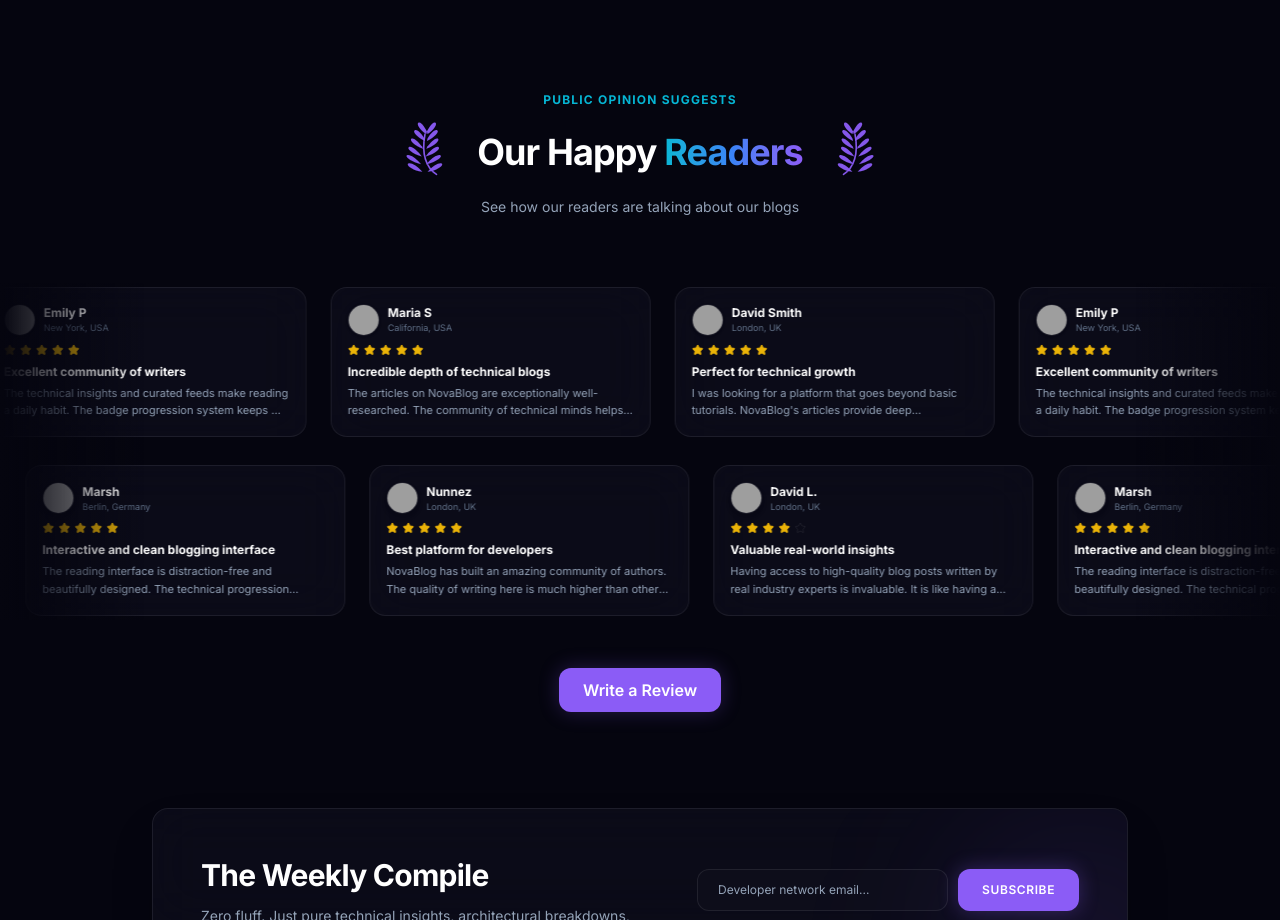
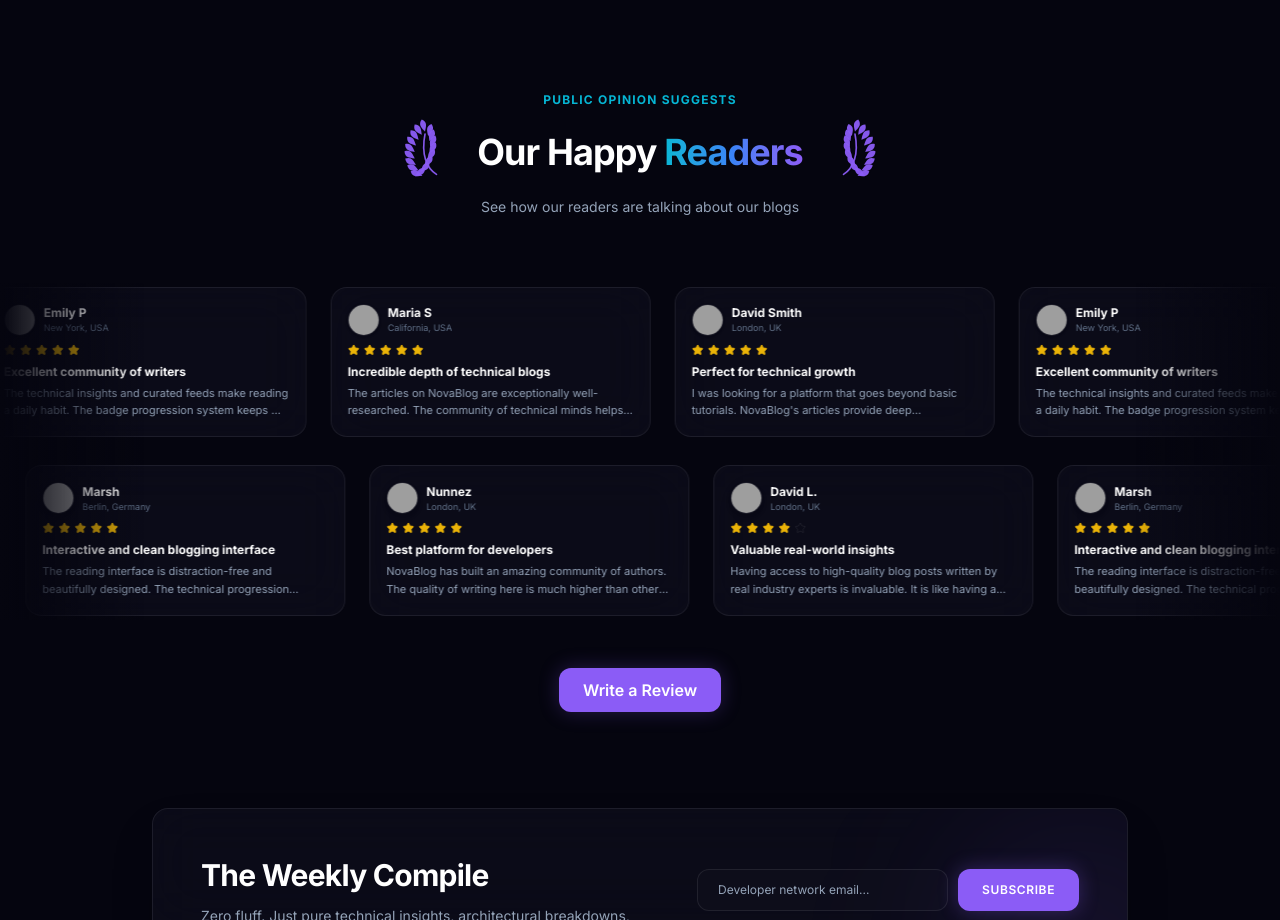
Before and after one commit to swappy-sutar/Novablog-app, a React (Vite) app in the folder frontend/: page / in a window 1280 px wide. Shown: the part 1960-2880 px from the top of the page. Built offline with nearby package versions, Linux system fonts and the light colour scheme; no server answers; grey boxes are pictures that could not be loaded.

Commit message:
style(testimonials): complete leaf design to match mockup as it is by arranging 18 transformed leaves

```diff
--- a/frontend/src/components/home/Testimonials.jsx
+++ b/frontend/src/components/home/Testimonials.jsx
@@ -92,7 +92,7 @@ const Testimonials = () => {
         </p>
 
         <div className="flex items-center justify-center gap-3 sm:gap-5 w-full max-w-lg">
-          {/* Left Laurel Wreath (High-Fidelity Lush Leaf Branch) */}
+          {/* Left Laurel Wreath (High-Fidelity Award-Style Branch) */}
           <svg className="w-10 h-10 sm:w-16 sm:h-16 text-brand-purple/95 shrink-0 select-none fill-current overflow-visible" viewBox="0 0 100 100">
             <defs>
               <filter id="laurel-shadow-left" x="-20%" y="-20%" width="140%" height="140%">
@@ -101,26 +101,30 @@ const Testimonials = () => {
             </defs>
             {/* Stem */}
             <path d="M68,85 C52,75 44,53 50,22" fill="none" stroke="currentColor" strokeWidth="2.5" strokeLinecap="round" filter="url(#laurel-shadow-left)" />
-            {/* Overlapping Leaf Pairs */}
+            {/* Leaves Group */}
             <g filter="url(#laurel-shadow-left)">
-              {/* Pair 1 - top */}
-              <path d="M52,22 C42,16 36,6 40,4 C44,2 50,12 53,18 Z" />
-              <path d="M54,22 C64,16 70,6 66,4 C62,2 56,12 53,18 Z" />
-              {/* Pair 2 */}
-              <path d="M50,33 C38,27 30,18 34,16 C38,14 46,23 49,29 Z" />
-              <path d="M53,33 C65,27 73,18 69,16 C65,14 57,23 54,29 Z" />
-              {/* Pair 3 */}
-              <path d="M47,45 C33,40 25,31 29,29 C33,27 41,36 45,41 Z" />
-              <path d="M52,45 C66,40 74,31 70,29 C66,27 58,36 54,41 Z" />
-              {/* Pair 4 */}
-              <path d="M45,57 C29,52 21,44 25,42 C29,40 38,48 42,53 Z" />
-              <path d="M51,57 C67,52 75,44 71,42 C67,40 58,48 54,53 Z" />
-              {/* Pair 5 */}
-              <path d="M44,69 C27,65 18,57 22,55 C26,53 36,60 40,65 Z" />
-              <path d="M52,69 C69,65 78,57 74,55 C70,53 60,60 56,65 Z" />
-              {/* Pair 6 */}
-              <path d="M46,81 C29,78 20,70 24,68 C28,66 38,72 42,77 Z" />
-              <path d="M54,81 C71,78 80,70 76,68 C72,66 62,72 58,77 Z" />
+              {/* Top central leaf */}
+              <path d="M0,0 C-3,-6 -6,-10 0,-15 C6,-10 3,-6 0,0 Z" transform="translate(50, 18) rotate(-15) scale(1.3)" />
+
+              {/* Left-side leaves pointing up-left */}
+              <path d="M0,0 C-3,-6 -6,-10 0,-15 C6,-10 3,-6 0,0 Z" transform="translate(45, 23) rotate(-35) scale(1.3)" />
+              <path d="M0,0 C-3,-6 -6,-10 0,-15 C6,-10 3,-6 0,0 Z" transform="translate(40, 31) rotate(-40) scale(1.3)" />
+              <path d="M0,0 C-3,-6 -6,-10 0,-15 C6,-10 3,-6 0,0 Z" transform="translate(36, 40) rotate(-45) scale(1.3)" />
+              <path d="M0,0 C-3,-6 -6,-10 0,-15 C6,-10 3,-6 0,0 Z" transform="translate(34, 50) rotate(-50) scale(1.3)" />
+              <path d="M0,0 C-3,-6 -6,-10 0,-15 C6,-10 3,-6 0,0 Z" transform="translate(34, 60) rotate(-55) scale(1.3)" />
+              <path d="M0,0 C-3,-6 -6,-10 0,-15 C6,-10 3,-6 0,0 Z" transform="translate(36, 70) rotate(-60) scale(1.3)" />
+              <path d="M0,0 C-3,-6 -6,-10 0,-15 C6,-10 3,-6 0,0 Z" transform="translate(40, 79) rotate(-65) scale(1.3)" />
+              <path d="M0,0 C-3,-6 -6,-10 0,-15 C6,-10 3,-6 0,0 Z" transform="translate(46, 87) rotate(-70) scale(1.3)" />
+
+              {/* Right-side leaves pointing up-right */}
+              <path d="M0,0 C-3,-6 -6,-10 0,-15 C6,-10 3,-6 0,0 Z" transform="translate(55, 25) rotate(15) scale(1.3)" />
+              <path d="M0,0 C-3,-6 -6,-10 0,-15 C6,-10 3,-6 0,0 Z" transform="translate(57, 33) rotate(20) scale(1.3)" />
+              <path d="M0,0 C-3,-6 -6,-10 0,-15 C6,-10 3,-6 0,0 Z" transform="translate(58, 42) rotate(25) scale(1.3)" />
+              <path d="M0,0 C-3,-6 -6,-10 0,-15 C6,-10 3,-6 0,0 Z" transform="translate(57, 52) rotate(30) scale(1.3)" />
+              <path d="M0,0 C-3,-6 -6,-10 0,-15 C6,-10 3,-6 0,0 Z" transform="translate(54, 62) rotate(35) scale(1.3)" />
+              <path d="M0,0 C-3,-6 -6,-10 0,-15 C6,-10 3,-6 0,0 Z" transform="translate(49, 72) rotate(40) scale(1.3)" />
+              <path d="M0,0 C-3,-6 -6,-10 0,-15 C6,-10 3,-6 0,0 Z" transform="translate(43, 81) rotate(45) scale(1.3)" />
+              <path d="M0,0 C-3,-6 -6,-10 0,-15 C6,-10 3,-6 0,0 Z" transform="translate(35, 88) rotate(50) scale(1.3)" />
             </g>
           </svg>
 
@@ -128,36 +132,39 @@ const Testimonials = () => {
             Our Happy <span className="text-gradient">Readers</span>
           </h2>
 
-          {/* Right Laurel Wreath (Mirrored High-Fidelity Lush Leaf Branch) */}
+          {/* Right Laurel Wreath (Mirrored High-Fidelity Award-Style Branch) */}
           <svg className="w-10 h-10 sm:w-16 sm:h-16 text-brand-purple/95 shrink-0 select-none fill-current scale-x-[-1] overflow-visible" viewBox="0 0 100 100">
             <defs>
               <filter id="laurel-shadow-right" x="-20%" y="-20%" width="140%" height="140%">
-                {/* Mirror shadow offset horizontally */}
                 <feDropShadow dx="-0.8" dy="1.2" stdDeviation="0.8" floodColor="#000000" floodOpacity="0.25" />
               </filter>
             </defs>
             {/* Stem */}
             <path d="M68,85 C52,75 44,53 50,22" fill="none" stroke="currentColor" strokeWidth="2.5" strokeLinecap="round" filter="url(#laurel-shadow-right)" />
-            {/* Overlapping Leaf Pairs */}
+            {/* Leaves Group */}
             <g filter="url(#laurel-shadow-right)">
-              {/* Pair 1 - top */}
-              <path d="M52,22 C42,16 36,6 40,4 C44,2 50,12 53,18 Z" />
-              <path d="M54,22 C64,16 70,6 66,4 C62,2 56,12 53,18 Z" />
-              {/* Pair 2 */}
-              <path d="M50,33 C38,27 30,18 34,16 C38,14 46,23 49,29 Z" />
-              <path d="M53,33 C65,27 73,18 69,16 C65,14 57,23 54,29 Z" />
-              {/* Pair 3 */}
-              <path d="M47,45 C33,40 25,31 29,29 C33,27 41,36 45,41 Z" />
-              <path d="M52,45 C66,40 74,31 70,29 C66,27 58,36 54,41 Z" />
-              {/* Pair 4 */}
-              <path d="M45,57 C29,52 21,44 25,42 C29,40 38,48 42,53 Z" />
-              <path d="M51,57 C67,52 75,44 71,42 C67,40 58,48 54,53 Z" />
-              {/* Pair 5 */}
-              <path d="M44,69 C27,65 18,57 22,55 C26,53 36,60 40,65 Z" />
-              <path d="M52,69 C69,65 78,57 74,55 C70,53 60,60 56,65 Z" />
-              {/* Pair 6 */}
-              <path d="M46,81 C29,78 20,70 24,68 C28,66 38,72 42,77 Z" />
-              <path d="M54,81 C71,78 80,70 76,68 C72,66 62,72 58,77 Z" />
+              {/* Top central leaf */}
+              <path d="M0,0 C-3,-6 -6,-10 0,-15 C6,-10 3,-6 0,0 Z" transform="translate(50, 18) rotate(-15) scale(1.3)" />
+
+              {/* Left-side leaves pointing up-left */}
+              <path d="M0,0 C-3,-6 -6,-10 0,-15 C6,-10 3,-6 0,0 Z" transform="translate(45, 23) rotate(-35) scale(1.3)" />
+              <path d="M0,0 C-3,-6 -6,-10 0,-15 C6,-10 3,-6 0,0 Z" transform="translate(40, 31) rotate(-40) scale(1.3)" />
+              <path d="M0,0 C-3,-6 -6,-10 0,-15 C6,-10 3,-6 0,0 Z" transform="translate(36, 40) rotate(-45) scale(1.3)" />
+              <path d="M0,0 C-3,-6 -6,-10 0,-15 C6,-10 3,-6 0,0 Z" transform="translate(34, 50) rotate(-50) scale(1.3)" />
+              <path d="M0,0 C-3,-6 -6,-10 0,-15 C6,-10 3,-6 0,0 Z" transform="translate(34, 60) rotate(-55) scale(1.3)" />
+              <path d="M0,0 C-3,-6 -6,-10 0,-15 C6,-10 3,-6 0,0 Z" transform="translate(36, 70) rotate(-60) scale(1.3)" />
+              <path d="M0,0 C-3,-6 -6,-10 0,-15 C6,-10 3,-6 0,0 Z" transform="translate(40, 79) rotate(-65) scale(1.3)" />
+              <path d="M0,0 C-3,-6 -6,-10 0,-15 C6,-10 3,-6 0,0 Z" transform="translate(46, 87) rotate(-70) scale(1.3)" />
+
+              {/* Right-side leaves pointing up-right */}
+              <path d="M0,0 C-3,-6 -6,-10 0,-15 C6,-10 3,-6 0,0 Z" transform="translate(55, 25) rotate(15) scale(1.3)" />
+              <path d="M0,0 C-3,-6 -6,-10 0,-15 C6,-10 3,-6 0,0 Z" transform="translate(57, 33) rotate(20) scale(1.3)" />
+              <path d="M0,0 C-3,-6 -6,-10 0,-15 C6,-10 3,-6 0,0 Z" transform="translate(58, 42) rotate(25) scale(1.3)" />
+              <path d="M0,0 C-3,-6 -6,-10 0,-15 C6,-10 3,-6 0,0 Z" transform="translate(57, 52) rotate(30) scale(1.3)" />
+              <path d="M0,0 C-3,-6 -6,-10 0,-15 C6,-10 3,-6 0,0 Z" transform="translate(54, 62) rotate(35) scale(1.3)" />
+              <path d="M0,0 C-3,-6 -6,-10 0,-15 C6,-10 3,-6 0,0 Z" transform="translate(49, 72) rotate(40) scale(1.3)" />
+              <path d="M0,0 C-3,-6 -6,-10 0,-15 C6,-10 3,-6 0,0 Z" transform="translate(43, 81) rotate(45) scale(1.3)" />
+              <path d="M0,0 C-3,-6 -6,-10 0,-15 C6,-10 3,-6 0,0 Z" transform="translate(35, 88) rotate(50) scale(1.3)" />
             </g>
           </svg>
         </div>
```
